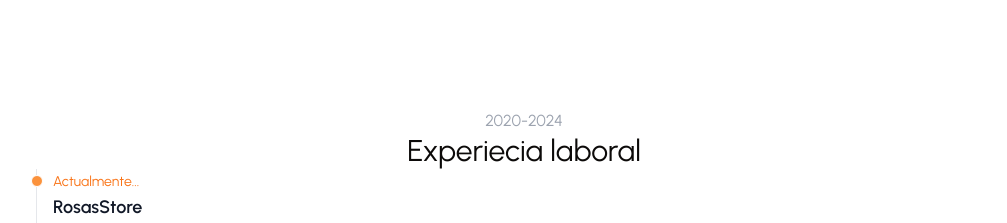
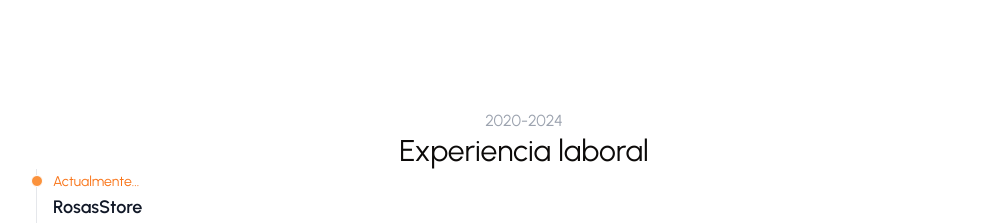
Before and after one commit to jrosasr/porfolio, a Next.js app: page / in a window 1280 px wide. Shown: the part 1180-1403 px from the top of the page, without its empty margins (116-1123 px from the left). Built offline with nearby package versions, Linux system fonts and the light colour scheme.

Commit message:
correccion ortografica

```diff
--- a/components/timeline.tsx
+++ b/components/timeline.tsx
@@ -5,7 +5,7 @@ import TimelineCard from "./timeline-card";
 export default function Timeline() {
   return (
     <div className="mx-auto md:mt-28 p-6 max-w-5xl" id="experience">
-      <Title title="Experiecia laboral" pretitle="2020-2024" />
+      <Title title="Experiencia laboral" pretitle="2020-2024" />
 
 
         <ol className="relative border-gray-200 border-s dark:border-gray-700">
```
